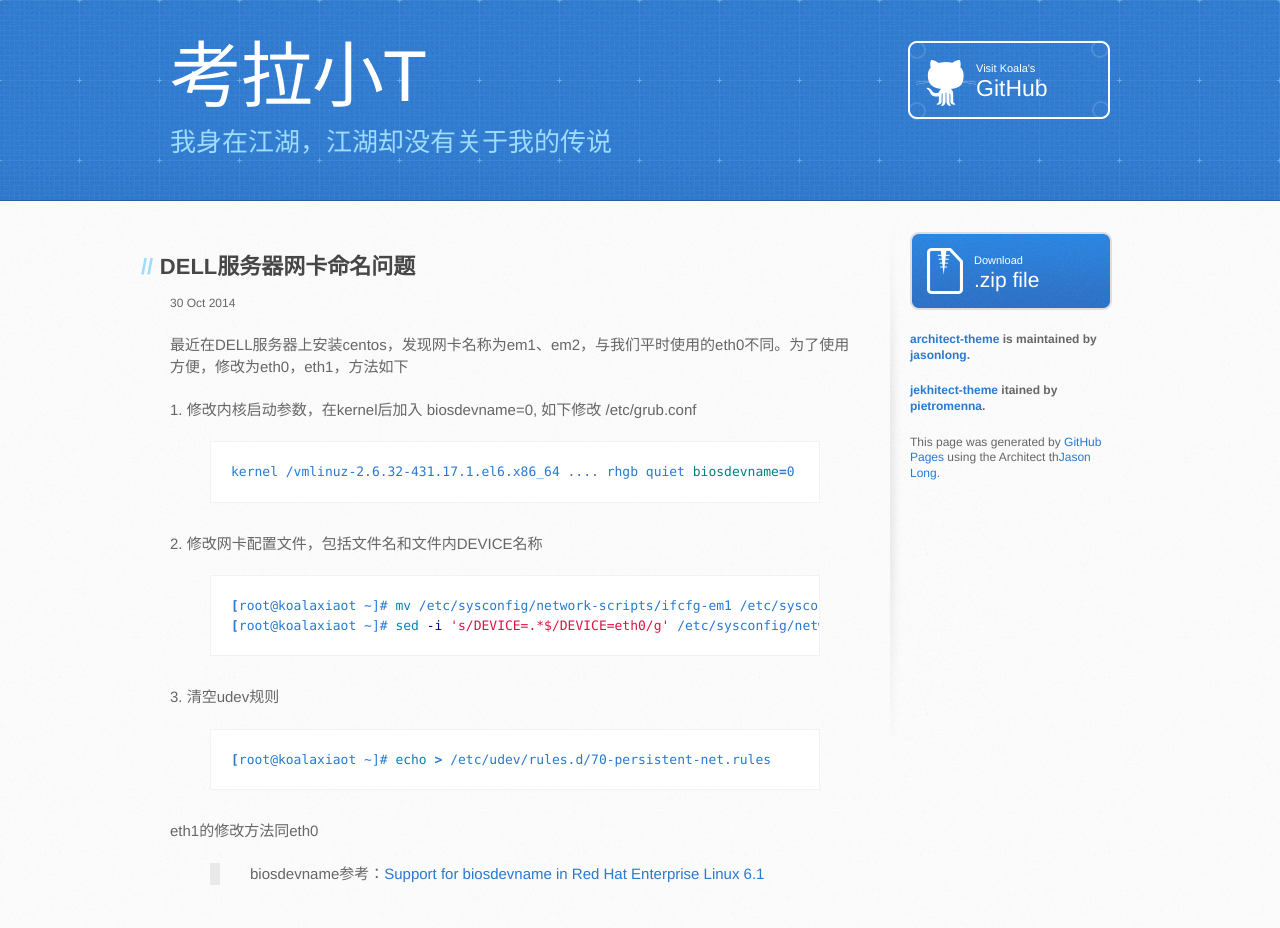
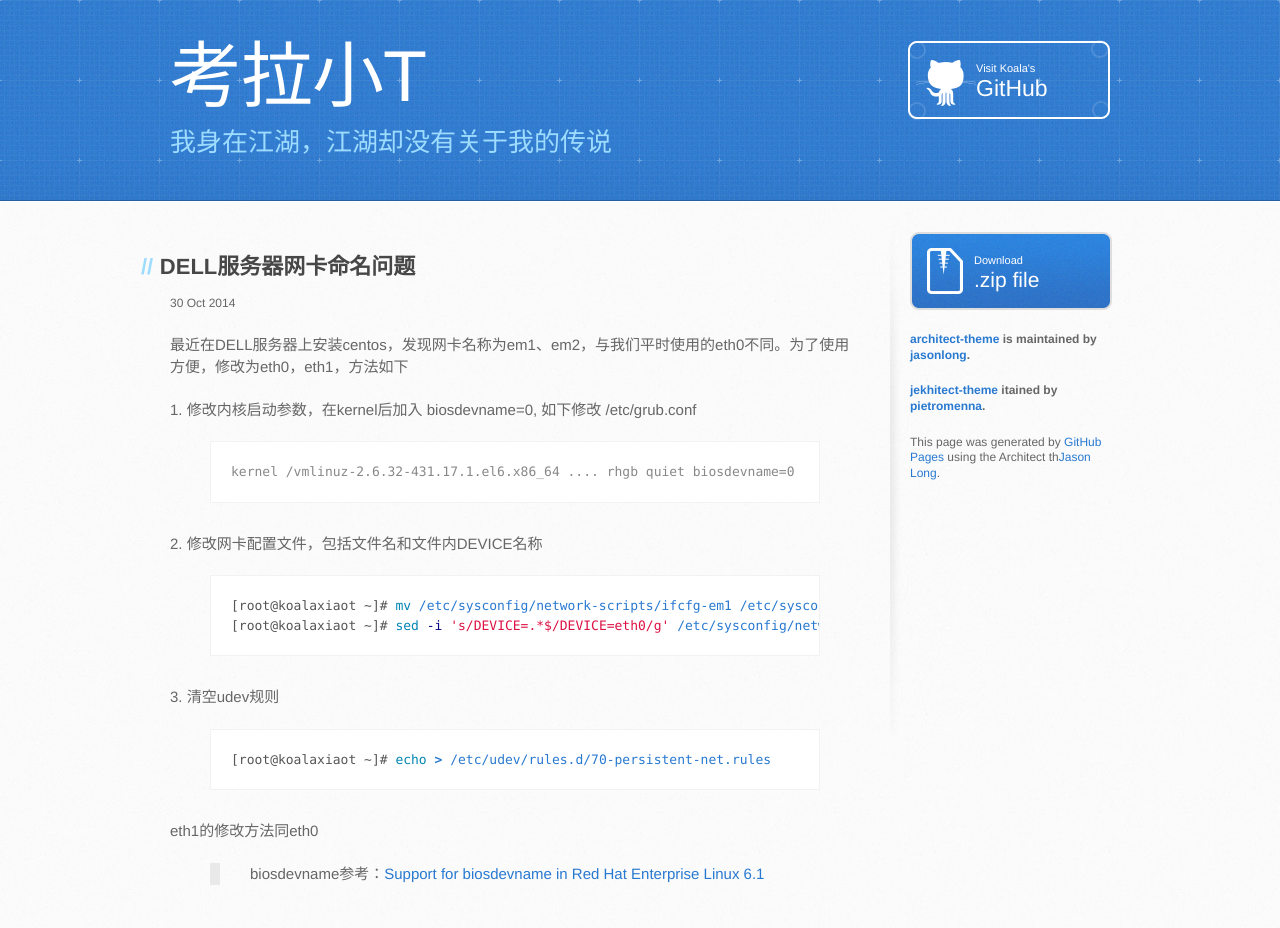
Before and after one commit to koalaxiaot/koalaxiaot.github.com, a Jekyll site: the page built from _posts/2014-10-30-dell-interface-rename.md, in a window 1280 px wide. Built offline with Jekyll 4.4.1, drawn with Linux system fonts in a browser that asks for light colours.

Commit message:
change shellto shell-session

```diff
--- a/_posts/2014-10-30-dell-interface-rename.md
+++ b/_posts/2014-10-30-dell-interface-rename.md
@@ -8,13 +8,13 @@ category: Linux
 
 1\. 修改内核启动参数，在kernel后加入 biosdevname=0, 如下修改 /etc/grub.conf
 
-{% highlight shell %}
+{% highlight shell-session %}
 kernel /vmlinuz-2.6.32-431.17.1.el6.x86_64 .... rhgb quiet biosdevname=0    //省略了部分参数
 {% endhighlight %}
 
 2\. 修改网卡配置文件，包括文件名和文件内DEVICE名称
 
-{% highlight shell %}
+{% highlight shell-session %}
 [root@koalaxiaot ~]# mv /etc/sysconfig/network-scripts/ifcfg-em1 /etc/sysconfig/network-scripts/ifcfg-eth0
 [root@koalaxiaot ~]# sed -i 's/DEVICE=.*$/DEVICE=eth0/g' /etc/sysconfig/network-scripts/ifcfg-eth0
 {% endhighlight %}
@@ -22,7 +22,7 @@ kernel /vmlinuz-2.6.32-431.17.1.el6.x86_64 .... rhgb quiet biosdevname=0    //
 3\. 清空udev规则
 
 
-{% highlight shell %}
+{% highlight shell-session %}
 [root@koalaxiaot ~]# echo > /etc/udev/rules.d/70-persistent-net.rules
 {% endhighlight %}
 
```
